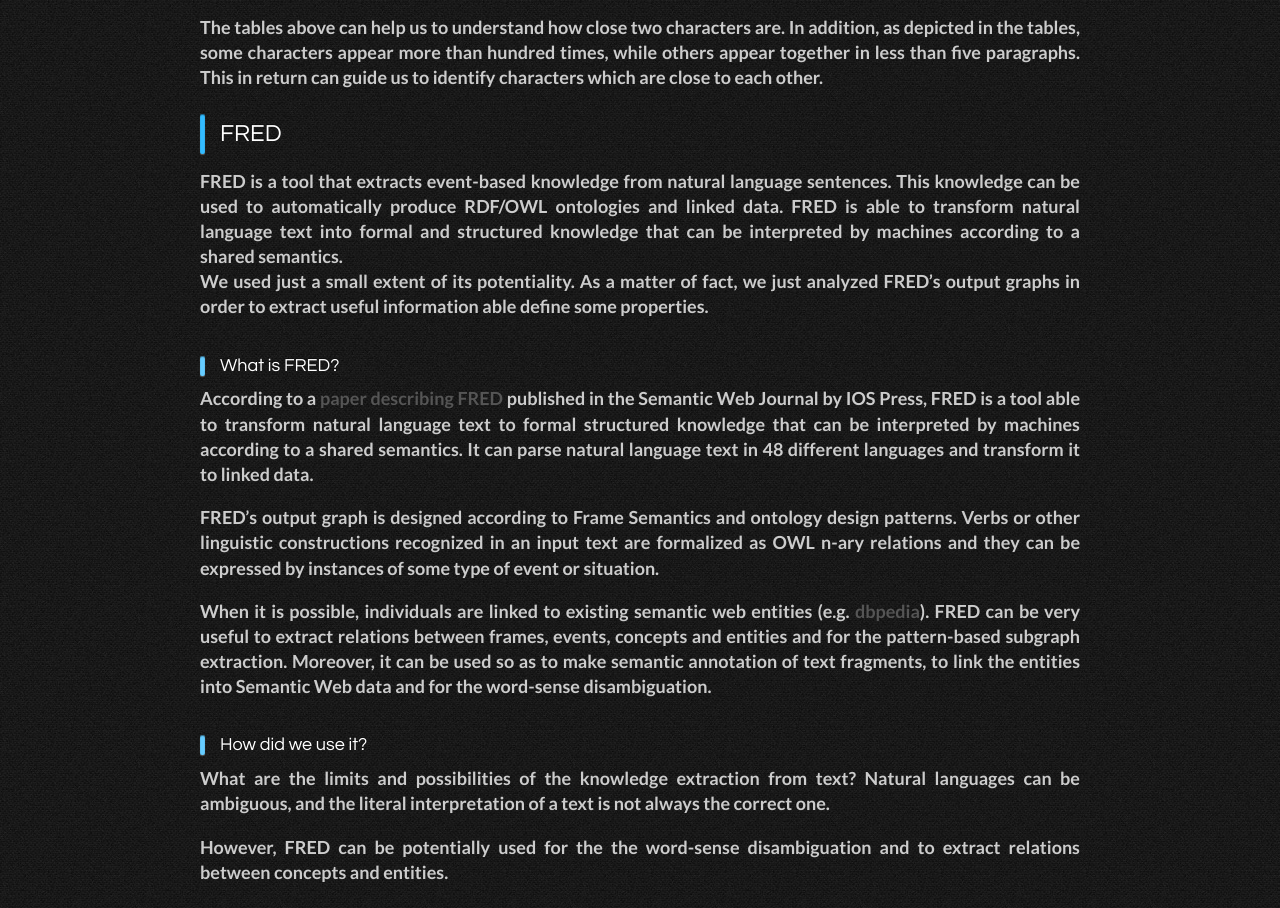
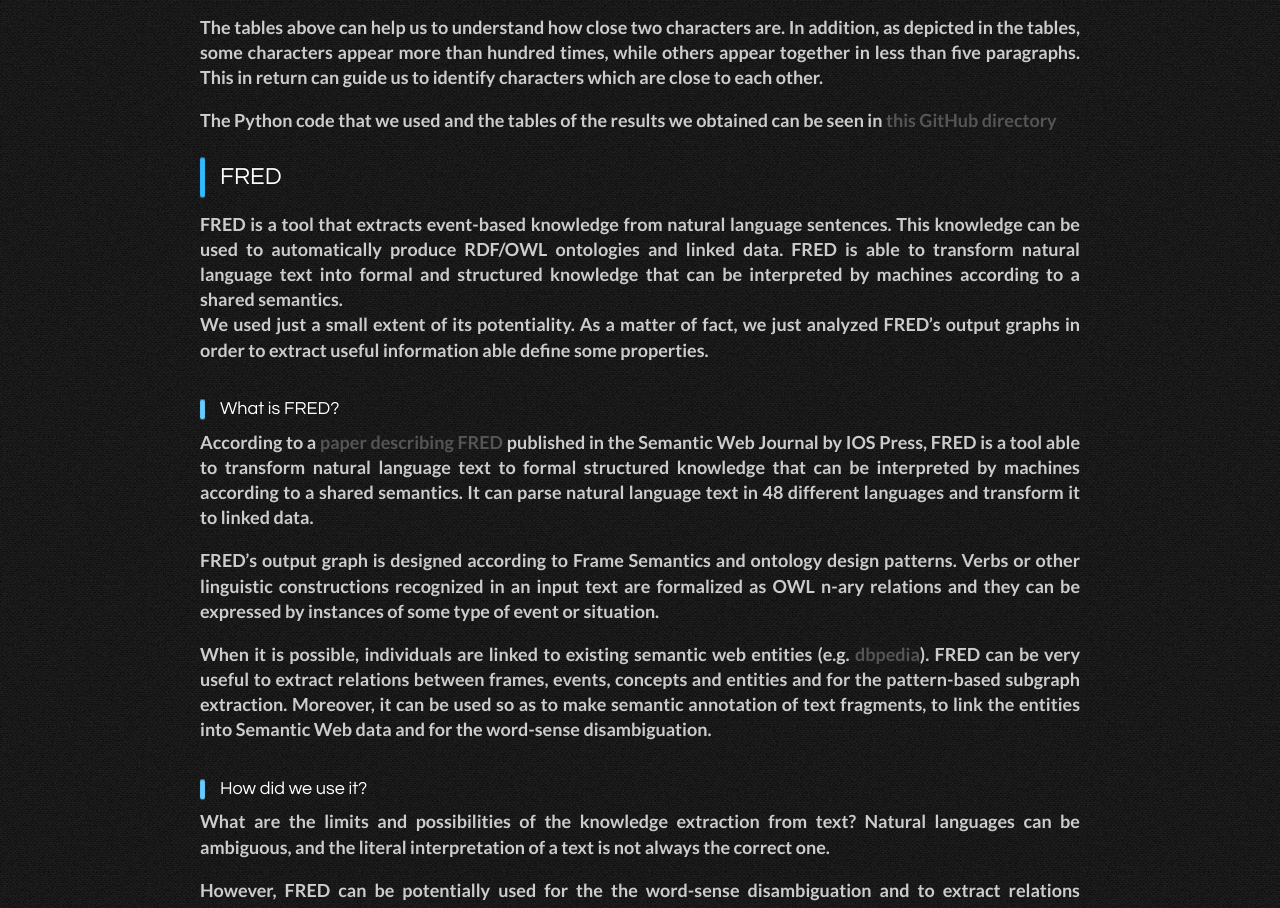
Before and after one commit to Lotro/lotro.github.io, a plain HTML site: page report/index3.html in a window 1280 px wide. Shown: the part 8553-9461 px from the top of the page. Drawn offline with Linux system fonts and the light colour scheme; a web font is replaced by a local one.

Commit message:
Update index3.html

```diff
--- a/report/index3.html
+++ b/report/index3.html
@@ -546,6 +546,8 @@
 <br>
 <p>The tables above can help us to understand how close two characters are. In addition, as depicted in the tables, some characters appear more than hundred times, while others appear together in less than five paragraphs. This in return can guide us to identify characters which are close to each other.
 </p>
+<br>
+	  <p>The Python code that we used and the tables of the results we obtained can be seen in <a href="https://github.com/Hizkie/text_analysis_lotro">this GitHub directory</a></p>
 				<h3 id="fred">FRED</h3>
 				<p>FRED is a tool that extracts event-based knowledge from natural language sentences. This knowledge can be used to automatically produce RDF/OWL ontologies and linked data.  FRED is able to transform natural language text into formal and structured knowledge that can be interpreted by machines according to a shared semantics.</p>
 <p>We used just a small extent of its potentiality. As a matter of fact, we just analyzed FRED’s output graphs in order to extract useful information able define some properties.
```
